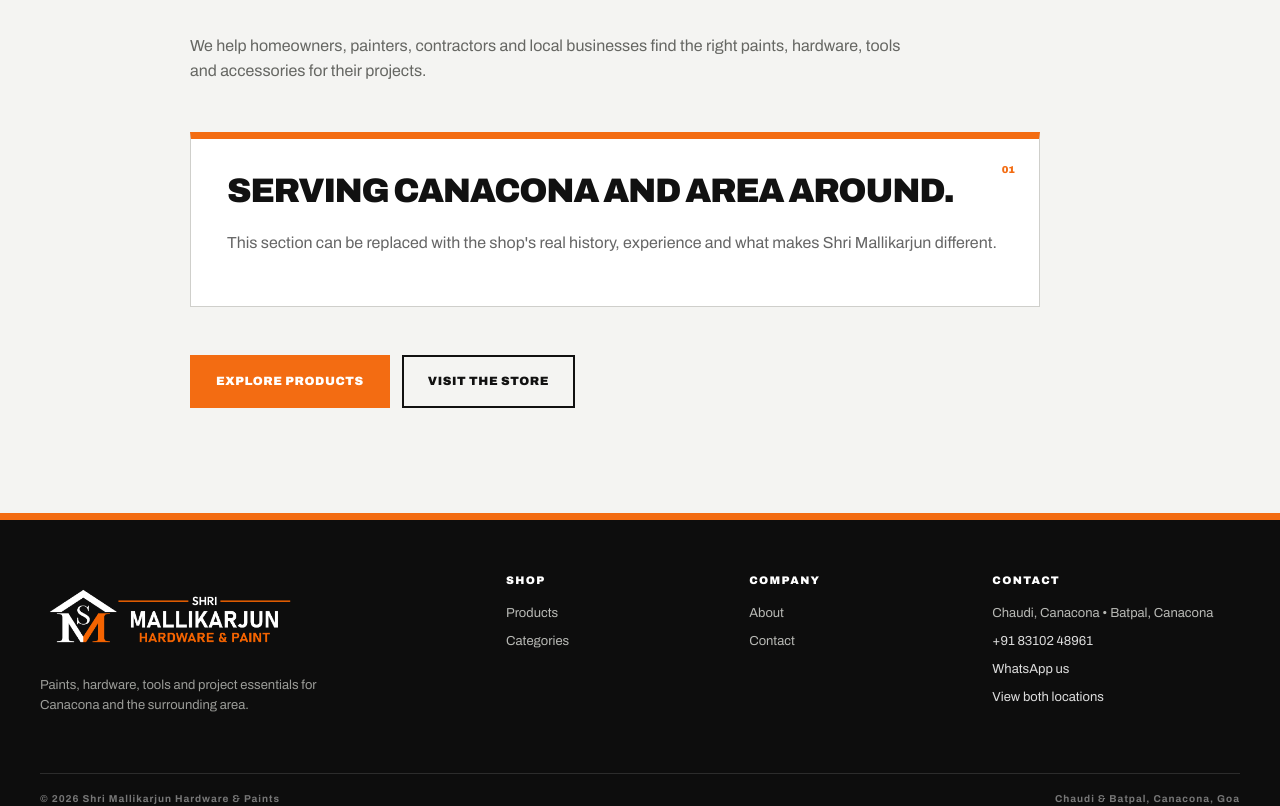
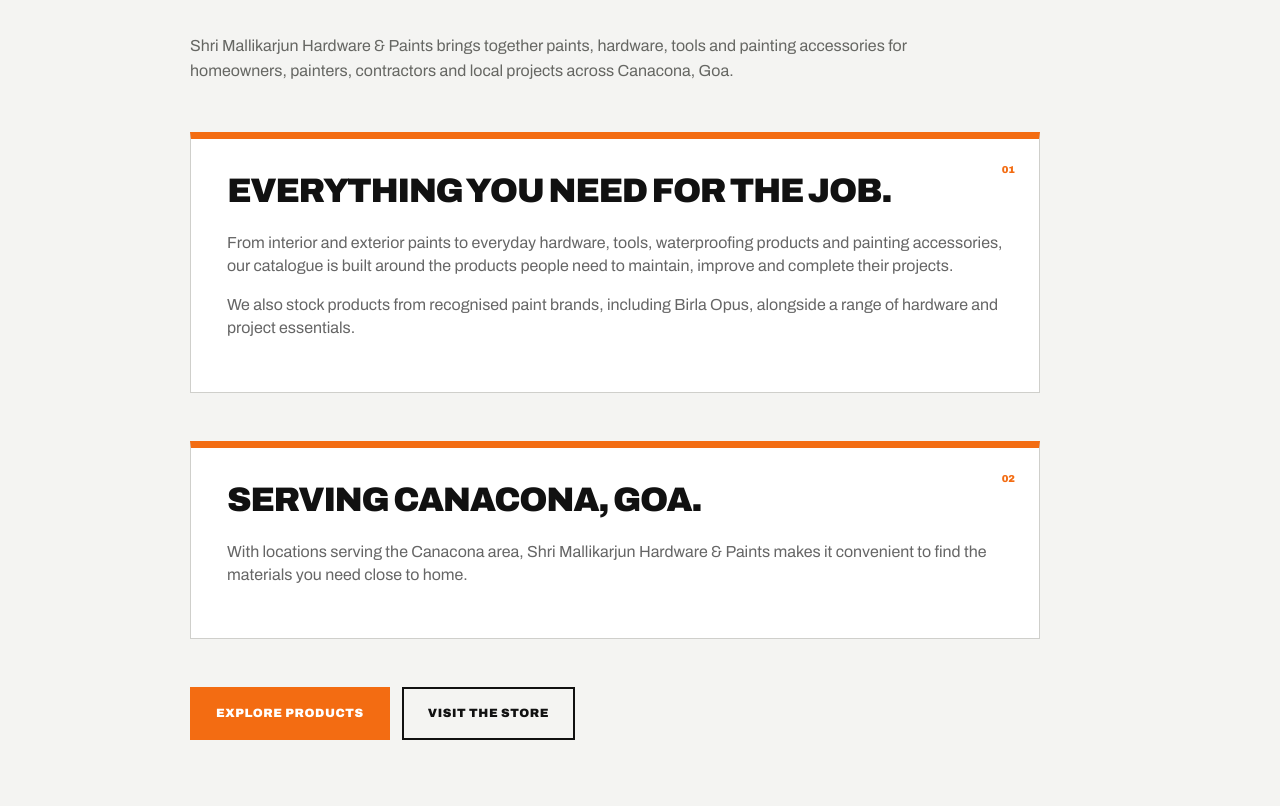
Before and after one commit to tyrongracias/ShriMalikaarjun-hardware, a Next.js app: page /about in a window 1280 px wide. Shown: the part 420-1226 px from the top of the page. Built offline with nearby package versions, Linux system fonts and the light colour scheme; no server answers.

Commit message:
Update page.js

```diff
--- a/app/about/page.js
+++ b/app/about/page.js
@@ -2,8 +2,73 @@
 import { Header, Footer } from "../components/SiteChrome";
 
 export const metadata = {
-  title: "About Shri Mallikarjun Hardware & Paints in Canacona",
-  description: "Learn about Shri Mallikarjun Hardware & Paints, a local source for paints, hardware, tools and project supplies in Canacona, Goa.",
+  title: "About Shri Mallikarjun Hardware & Paints | Canacona, Goa",
+  description:
+    "Shri Mallikarjun Hardware & Paints is a local source for paints, hardware, tools and painting supplies in Canacona, Goa.",
   alternates: { canonical: "/about" },
 };
-export default function About(){return <><Header/><main className="page"><div className="container narrow"><p className="kicker">ABOUT SHRI MALLIKARJUN</p><h1>Your local hardware & paint partner.</h1><p className="lead">We help homeowners, painters, contractors and local businesses find the right paints, hardware, tools and accessories for their projects.</p><div className="about-box industrial-box"><span className="box-index">01</span><h2>Serving Canacona and area around.</h2><p>This section can be replaced with the shop's real history, experience and what makes Shri Mallikarjun different.</p></div><div className="actions"><Link href="/products" className="btn btn-orange">EXPLORE PRODUCTS</Link><Link href="/contact" className="btn btn-outline-black">VISIT THE STORE</Link></div></div></main><Footer/></>}
+
+export default function About() {
+  return (
+    <>
+      <Header />
+
+      <main className="page">
+        <div className="container narrow">
+          <p className="kicker">ABOUT SHRI MALLIKARJUN</p>
+
+          <h1>Your local hardware & paint partner.</h1>
+
+          <p className="lead">
+            Shri Mallikarjun Hardware & Paints brings together paints,
+            hardware, tools and painting accessories for homeowners,
+            painters, contractors and local projects across Canacona, Goa.
+          </p>
+
+          <div className="about-box industrial-box">
+            <span className="box-index">01</span>
+
+            <h2>Everything you need for the job.</h2>
+
+            <p>
+              From interior and exterior paints to everyday hardware, tools,
+              waterproofing products and painting accessories, our catalogue
+              is built around the products people need to maintain, improve
+              and complete their projects.
+            </p>
+
+            <p>
+              We also stock products from recognised paint brands, including
+              Birla Opus, alongside a range of hardware and project
+              essentials.
+            </p>
+          </div>
+
+          <div className="about-box industrial-box">
+            <span className="box-index">02</span>
+
+            <h2>Serving Canacona, Goa.</h2>
+
+            <p>
+              With locations serving the Canacona area, Shri Mallikarjun
+              Hardware & Paints makes it convenient to find the materials
+              you need close to home.
+            </p>
+          </div>
+
+          <div className="actions">
+            <Link href="/products" className="btn btn-orange">
+              EXPLORE PRODUCTS
+            </Link>
+
+            <Link href="/contact" className="btn btn-outline-black">
+              VISIT THE STORE
+            </Link>
+          </div>
+        </div>
+      </main>
+
+      <Footer />
+    </>
+  );
+}
```
